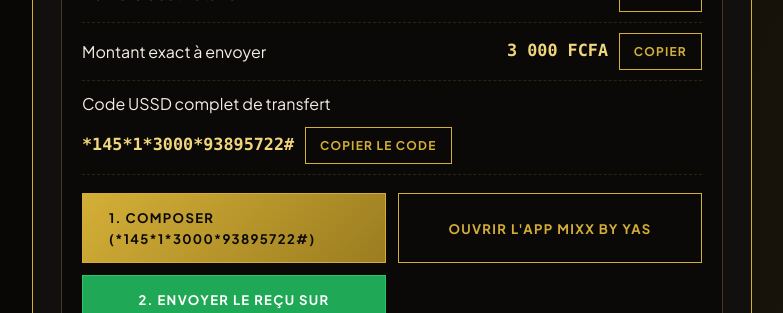
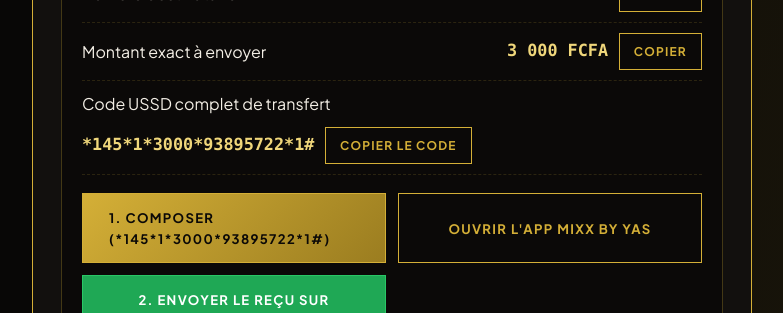
Before and after one commit to pointalex82-sudo/mafia-night, a plain HTML site: page index.html in a window 1280 px wide. Shown: the part 3820-4133 px from the top of the page, without its empty margins (248-1031 px from the left). Drawn offline with nearby package versions, Linux system fonts and the light colour scheme.

Commit message:
Mise a jour du code USSD Mixx by Yas: *145*1*Montant*Numero*1#

```diff
--- a/app.js
+++ b/app.js
@@ -401,8 +401,8 @@
       // Flooz Moov Togo syntaxe directe : *155*1*1*NUMERO*MONTANT#
       return "*155*1*1*" + num + "*" + amt + "#";
     }
-    // Mixx by Yas (Togocom) syntaxe directe : *145*1*MONTANT*NUMERO#
-    return "*145*1*" + amt + "*" + num + "#";
+    // Mixx by Yas (Togocom) syntaxe directe : *145*1*MONTANT*NUMERO*1#
+    return "*145*1*" + amt + "*" + num + "*1#";
   }
 
   function updateOrderForm() {
--- a/config.js
+++ b/config.js
@@ -56,7 +56,7 @@ window.EVENT_CONFIG = {
     mixx: {
       label: "Mixx by Yas",
       number: "93895722",
-      ussdFormat: "*145*1*{amount}*{number}#",
+      ussdFormat: "*145*1*{amount}*{number}*1#",
       ussdMenu: "*145#",
       whatsapp: "22893895722",
       color: "#f5c400",
--- a/index.html
+++ b/index.html
@@ -203,13 +203,13 @@
             <div class="pay-row">
               <span>Code USSD complet de transfert</span>
               <div>
-                <span class="mono" id="pay-ussd">*145*1*3000*93895722#</span>
+                <span class="mono" id="pay-ussd">*145*1*3000*93895722*1#</span>
                 <button type="button" class="btn btn-outline btn-sm" id="btn-copy-ussd" style="margin-left:8px;">Copier le code</button>
               </div>
             </div>
 
             <div class="pay-actions">
-              <a id="btn-ussd" href="tel:*145*1*3000*93895722%23" class="btn">1. Composer le code complet</a>
+              <a id="btn-ussd" href="tel:*145*1*3000*93895722*1%23" class="btn">1. Composer le code complet</a>
               <a id="btn-open-app" href="https://play.google.com/store/apps/details?id=tg.togocom.tmoney" target="_blank" rel="noopener noreferrer" class="btn btn-outline">Ouvrir l'application Mixx</a>
               <button type="button" id="btn-whatsapp-send" class="btn btn-whatsapp">2. Envoyer le reçu sur WhatsApp</button>
             </div>
```
